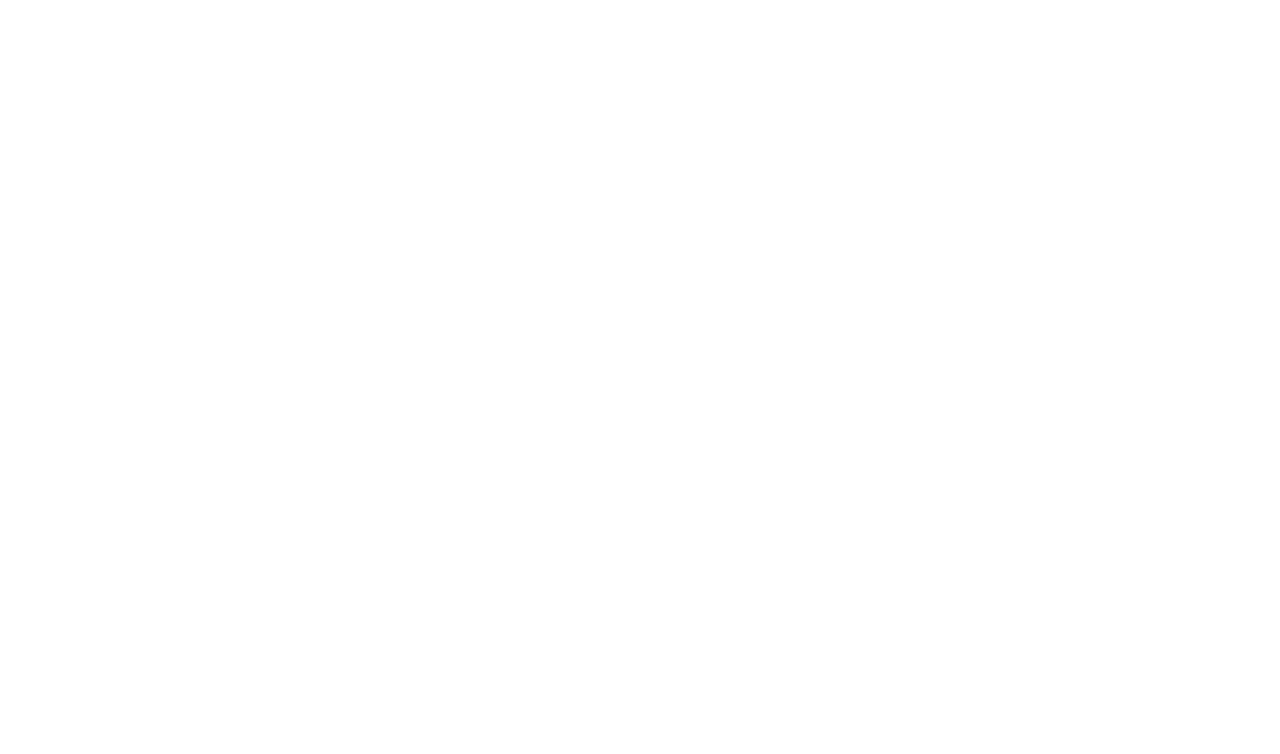
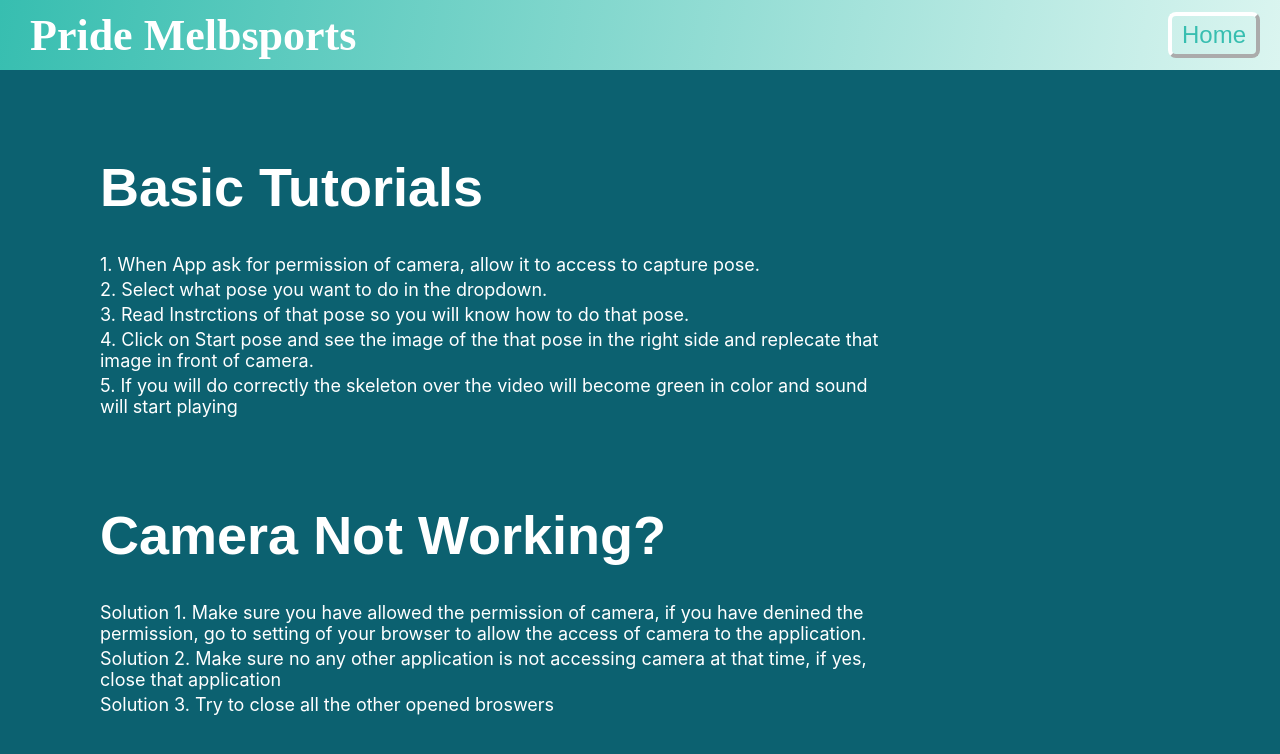
Before and after one commit to XUANCHENGPENG/epic6, a React (Create React App) app: page /tutorials in a window 1280 px wide. Before the commit this address had no page. Shown: the top 754 px of the page. Built offline with nearby package versions, Linux system fonts and the light colour scheme.

Commit message:
Tutorial

```diff
--- a/src/App.js
+++ b/src/App.js
@@ -3,8 +3,7 @@
 
 import Home from './pages/Home/Home'
 // import Yoga from './pages/Yoga/Yoga'
-// import About from './pages/About/About'
-// import Tutorials from './pages/Tutorials/Tutorials'
+import Tutorials from './pages/Tutorials/Tutorials'
 
 import './App.css'
 
@@ -13,9 +12,8 @@
     <Router>
       <Routes>
         <Route path='/' element={<Home />}/>
-        {/* <Route path='/start' element={<Yoga />} />
-        <Route path='/about' element={<About />} />
-        <Route path='/tutorials' element={<Tutorials />} /> */}
+        {/* <Route path='/start' element={<Yoga />} /> */}
+        <Route path='/tutorials' element={<Tutorials />} />
       </Routes>
     </Router>
   )
--- a/src/pages/Home/Home.css
+++ b/src/pages/Home/Home.css
@@ -9,10 +9,10 @@
 }
 .home-container {
     height: 100vh;
-    background: #A4E5E0
+    background: #0C6170
 }
 .header-btn:hover {
-    border-color: #0C6170;
+    border-color: white;
 }
 
 .home-heading {
@@ -20,13 +20,13 @@
     margin: 0px;
     font-size: 44px;
     margin-left: 30px;
-    color: #0C6170;
+    color: white;
     font-family: 'Kaushan Script', cursive;
 }
 
 .description {
     font-size: 72px;
-    color: #0C6170;
+    color: white;
     text-align: center;
     margin: 0px;
     margin-top: 200px;
@@ -46,16 +46,16 @@
     padding-left: 15px;
     margin: 10px 20px 10px 20px;
     background-color: rgba(255, 255, 255, 0);
-    color: #0C6170;
+    color: white;
     font-size: 24px;
-    border-color: #0C6170;
+    border-color: white;
     border-radius: 8px;
     border-width: 4px;
     cursor: pointer;
 }
 .btn:hover {
     background: rgba(255,165,0, 0.2);
-    color: #0C6170;
+    color: white;
 }
 
 body::-webkit-scrollbar {
@@ -63,15 +63,33 @@
 }
 #about-btn {
     padding: 5px 10px;
+    color: #37BEB0
 }
 #about-btn:hover {
-    border-color: #0C6170;
-    background-color: #0C6170;
-    color: black;
+    border-color: white;
+    background-color: white;
+    color: #0C6170;
 }
 #about-btn:focus {
     box-shadow: none;
-    background: #0C6170;
-    border-color: #0C6170;
-    color: black;
+    background: white;
+    border-color: white;
+    color: #0C6170;
 }
+
+.about-main {
+    position: absolute;
+    left: 30vw;
+    top: 96vh;
+    margin: auto;
+    width: 70%;
+}
+
+.about-content {
+    color: white;
+    font-size: 12px;
+}
+
+.about-content a{
+    color: white;
+   }
--- a/src/pages/Home/Home.js
+++ b/src/pages/Home/Home.js
@@ -6,17 +6,9 @@
     return (
         <div className='home-container'>
             <div className='home-header'>
-                <h1 className='home-heading'>YogaIntelliJ</h1>
-                <Link to='/about'>
-                    <button
-                        className="btn btn-secondary"
-                        id="about-btn"
-                    >
-                        About
-                    </button>
-                </Link>
+                <h1 className='home-heading'>Pride Melbsports</h1>
             </div>
-            <h1 className="description">Yoga Helper</h1>
+            <h1 className="description">Yoga Trainer</h1>
             <div className="btn-section">
                     <Link to='/start'>
                         <button
@@ -29,6 +21,11 @@
                         >Help</button>
                     </Link>
             </div>
+            <div className="about-main">
+                <p className="about-content">
+                This project is based on the work of Harsh: an AI-based Yoga Trainer on Github, which can be accessed by <a href="https://github.com/harshbhatt7585/YogaIntelliJ">https://github.com/harshbhatt7585/YogaIntelliJ</a>
+                </p>
+            </div>
         </div>
     )
 }
--- /dev/null
+++ b/src/pages/Tutorials/Tutorials.css
@@ -0,0 +1,19 @@
+
+.tutorials-heading {
+    font-size: 54px;
+    margin-left: 100px;
+    padding-top: 50px;
+    color: white;
+    font-family: 'Raleway', sans-serif;
+}
+
+.tutorials-content {
+    color: white;
+    font-size: 18px;
+    margin: auto;
+    margin-left: 100px;
+    margin-top: 4px;
+}
+.tutorials-content-container {
+    width: 70%;
+}
--- /dev/null
+++ b/src/pages/Tutorials/Tutorials.js
@@ -0,0 +1,34 @@
+import React from 'react'
+import {Link} from 'react-router-dom'
+import './Tutorials.css'
+
+import { tutorials, fixCamera } from '../../utils/data'
+
+export default function Tutorials() {
+    return (
+        <div className="home-container">
+            <div className='home-header'>
+                <h1 className='home-heading'>Pride Melbsports</h1>
+                <Link to='/'>
+                    <button
+                        className="btn btn-secondary"
+                        id="about-btn">
+                        Home
+                    </button>
+                </Link>
+            </div>
+            <h1 className="tutorials-heading">Basic Tutorials</h1>
+            <div className="tutorials-content-container">
+                {tutorials.map((tutorial) => (
+                    <p className="tutorials-content">{tutorial}</p>
+                ))}
+            </div>
+            <h1 className="tutorials-heading">Camera Not Working?</h1>
+            <div className="tutorials-content-container">
+                {fixCamera.map((points) => (
+                    <p className="tutorials-content">{points}</p>
+                ))}
+            </div>
+        </div>
+    )
+}
```
